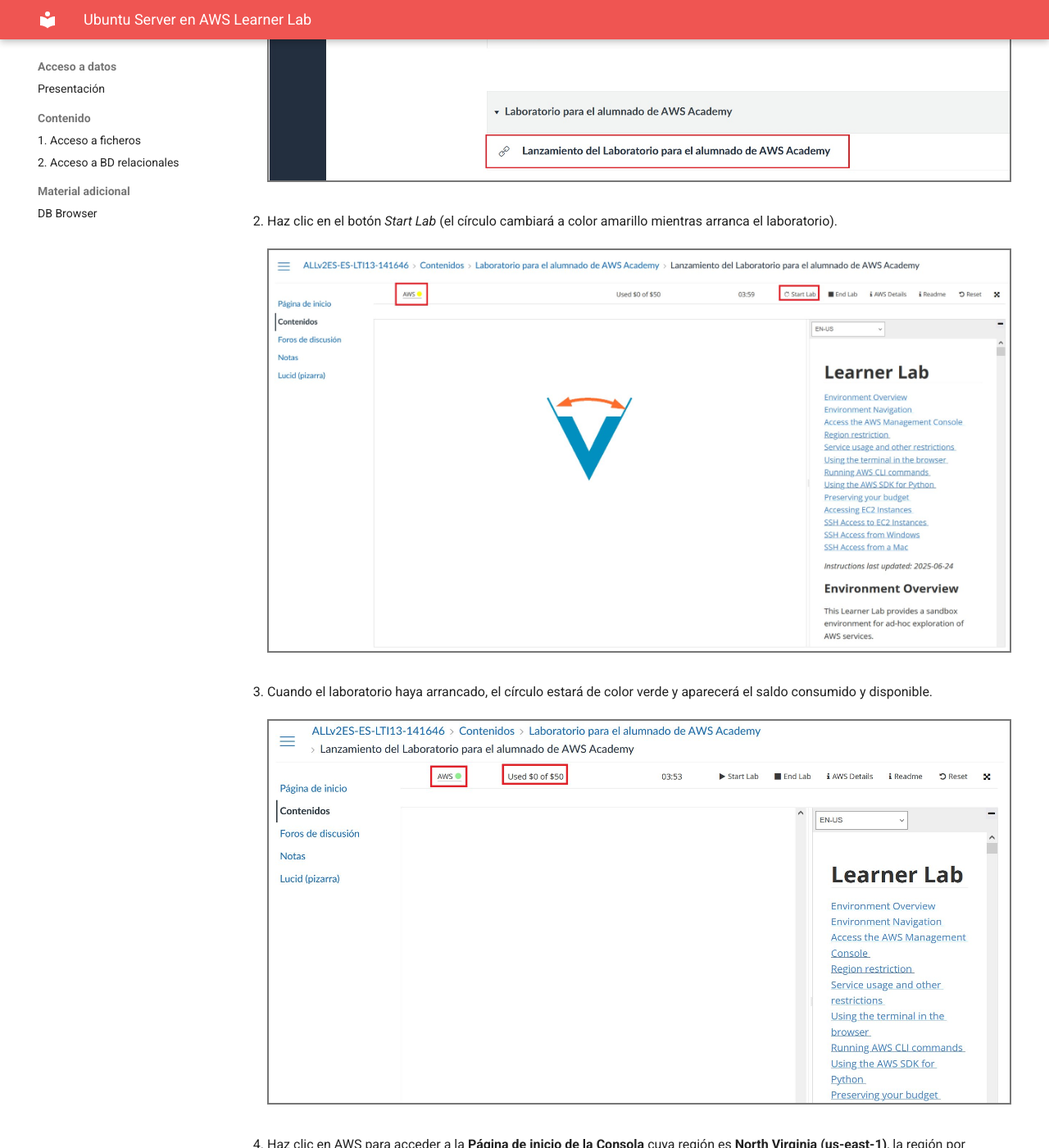
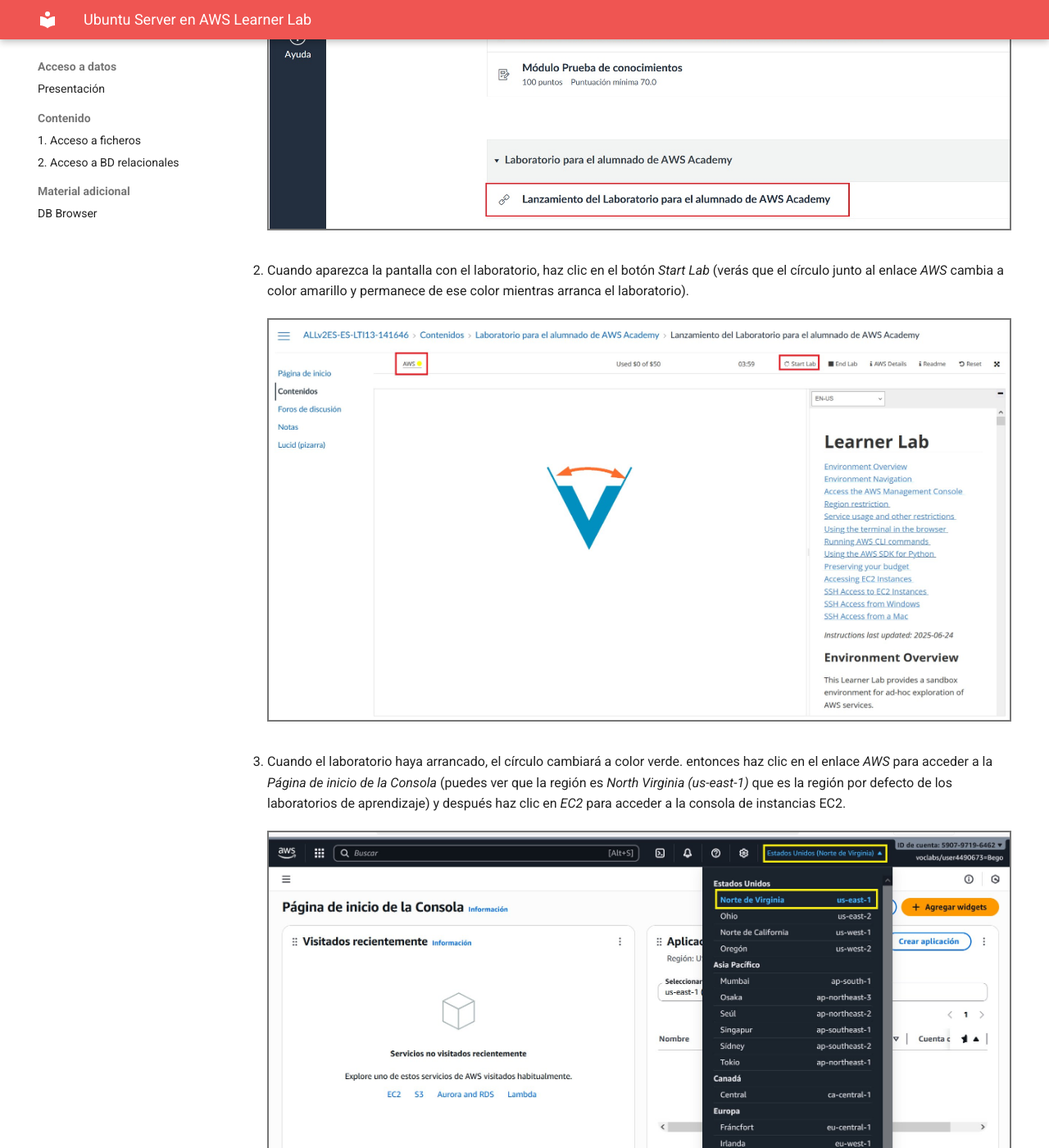
Before and after one commit to bpaterna/acceso_datos, an MkDocs documentation site: the page built from docs/AWSlab.md, in a window 1280 px wide and 1400 px high, scrolled down 2733 px. Shown: the whole window at 82% size. Built offline with MkDocs 1.6.1 and Material for MkDocs 9.7.7, drawn with Linux system fonts in a browser that asks for light colours; some of the changed text lies outside the part shown.

Commit message:
Update AWSlab.md

````diff
--- a/docs/AWSlab.md
+++ b/docs/AWSlab.md
@@ -14,6 +14,8 @@ A continuación se describen los pasos para crear un servidor Ubuntu en un labor
 1. Habrás recibido un correo electrónico de invitación, haz clic en el enlace y crea tu cuenta. Una vez completado el registro se abrirá el curso automaticamente. Haz clic en *Contenidos* y luego en el enlace *Lanzamiento del laboratorio* como se muestra en la siguiente imagen (la primera vez que entres deberás aceptar los términos de uso):
     ![Imagen 1](img/AWS/imagen_001.jpg)
 
+    Si te aparece el siguiente mensaje: *This assignment is locked till you access it through your respective LMS once, please use your LMS to access/unlock this assignment* vuelve a hacer clic en *Contenidos* y en el enlace *Lanzamiento del laboratorio*.
+
     Para entrar al curso en el futuro, utiliza el enlace siguiente: [https://www.awsacademy.com/vforcesite/LMS_Login](https://www.awsacademy.com/vforcesite/LMS_Login) y entra como estudiante:
     ![Imagen 00](img/AWS/imagen_00r.jpg)
 
@@ -22,42 +24,36 @@ A continuación se describen los pasos para crear un servidor Ubuntu en un labor
     ![Imagen 1](img/AWS/imagen_001.jpg)
 
 
-2. Haz clic en el botón *Start Lab* (el círculo cambiará a color amarillo mientras arranca el laboratorio).
+2. Cuando aparezca la pantalla con el laboratorio, haz clic en el botón *Start Lab* (verás que el círculo junto al enlace *AWS* cambia a color amarillo y permanece de ese color mientras arranca el laboratorio).
     ![Imagen 2](img/AWS/imagen_002.jpg)
 
-3. Cuando el laboratorio haya arrancado, el círculo estará de color verde y aparecerá el saldo consumido y disponible.
-    ![Imagen 3](img/AWS/imagen_003.jpg)
-
-4. Haz clic en AWS para acceder a la **Página de inicio de la Consola** cuya región es **North Virginia (us-east-1)**, la región por defecto de los laboratorios de aprendizaje.
+3. Cuando el laboratorio haya arrancado, el círculo cambiará a color verde. entonces haz clic en el enlace *AWS* para acceder a la *Página de inicio de la Consola* (puedes ver que la región es *North Virginia (us-east-1)* que es la región por defecto de los laboratorios de aprendizaje) y después haz clic en *EC2* para acceder a la consola de instancias EC2.
     ![Imagen 4](img/AWS/imagen_004.jpg)
 
-5. Haz clic en **EC2** para acceder a la consola de instancias EC2.
-    ![Imagen 5](img/AWS/imagen_005.jpg)
-
-6. Haz clic en **Lanzar la instancia**:
+4. Haz clic en **Lanzar la instancia**:
     ![Imagen 6](img/AWS/imagen_006.jpg)
 
-7. Escribe el nombre de la instancia y elige una *Amazon Machine Image (AMI)* en este caso Ubuntu (al seleccionar ubuntu nos aparece la Ubuntu Server 24.04 LTS que es apta para utilizar de forma gratuita).
+5. Escribe el nombre de la instancia y elige una *Amazon Machine Image (AMI)* en este caso Ubuntu (al seleccionar ubuntu nos aparece la Ubuntu Server 24.04 LTS que es apta para utilizar de forma gratuita).
     ![Imagen 7](img/AWS/imagen_007.jpg)
 
-8. Más abajo aparece el tipo de instancia:
+6. Más abajo aparece el tipo de instancia:
     ![Imagen 8](img/AWS/imagen_008.jpg)
 
-9. Crea un par de claves:
+7. Crea un par de claves:
     ![Imagen 9](img/AWS/imagen_009.jpg)
     ![Imagen 10](img/AWS/imagen_010.jpg)
 
-10. Verás que el navegador descarga la clave automáticamente:
+8. Verás que el navegador descarga la clave automáticamente:
     ![Imagen 11](img/AWS/imagen_011.jpg)
     <span class="mis_avisos">**Muy importante:** guarda el fichero de la clave en lugar seguro porque te hará falta para conectar a tu servidor por SSH.</span>
 
-11. Deja el resto de opciones como están y, en la parte derecha dentro del apartado **Resumen**, haz clic en el botón **Lanzar instancia**. Cuando la instancia termine de lanzarse aparecerá:
+9. Deja el resto de opciones como están y, en la parte derecha dentro del apartado **Resumen**, haz clic en el botón **Lanzar instancia**. Cuando la instancia termine de lanzarse aparecerá:
     ![Imagen 12](img/AWS/imagen_012.jpg)
 
-12. Haz clic en el botón **Conectarse a la instancia** para ver las instrucciones de conexión al servidor en la pestaña SSH:
+10. Haz clic en el botón **Conectarse a la instancia** para ver las instrucciones de conexión al servidor en la pestaña SSH:
     ![Imagen 13](img/AWS/imagen_013.jpg)
 
-13. Prueba la conexión. Para ello escribe en una ventana de comandos (el archivo .pem ha de estar en la carpeta desde la que lanzamos el comando) lo siguiente (sustituye el nombre de tu archiv .pem y el nombre de tu servidor):
+11. Prueba la conexión. Para ello escribe en una ventana de comandos (el archivo .pem ha de estar en la carpeta desde la que lanzamos el comando) lo siguiente (sustituye el nombre de tu archiv .pem y el nombre de tu servidor):
 
     ```bash
     ssh -i claveAWS.pem ubuntu@ec2-13-218-241-87.compute-1.amazonaws.com
````
